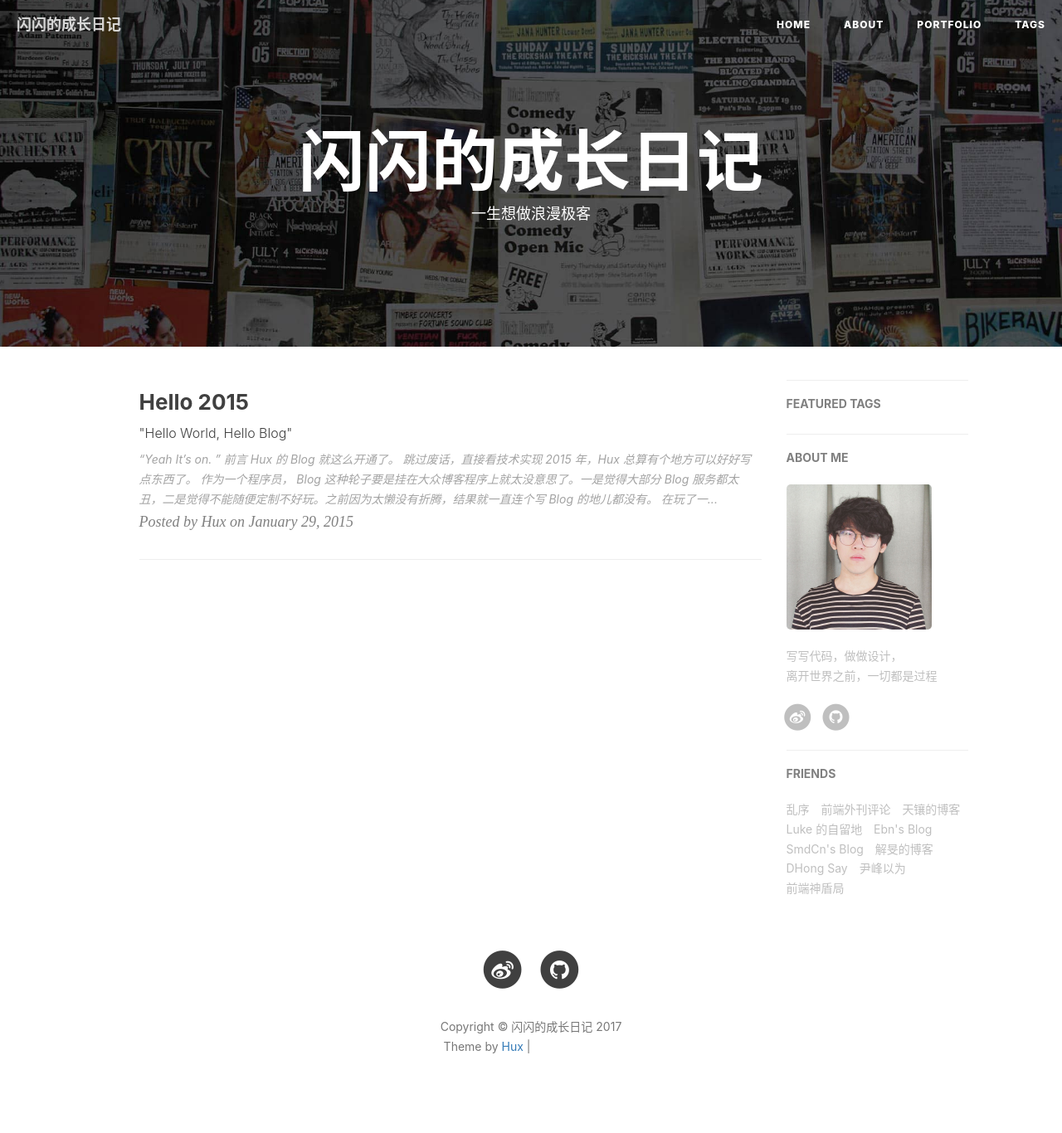
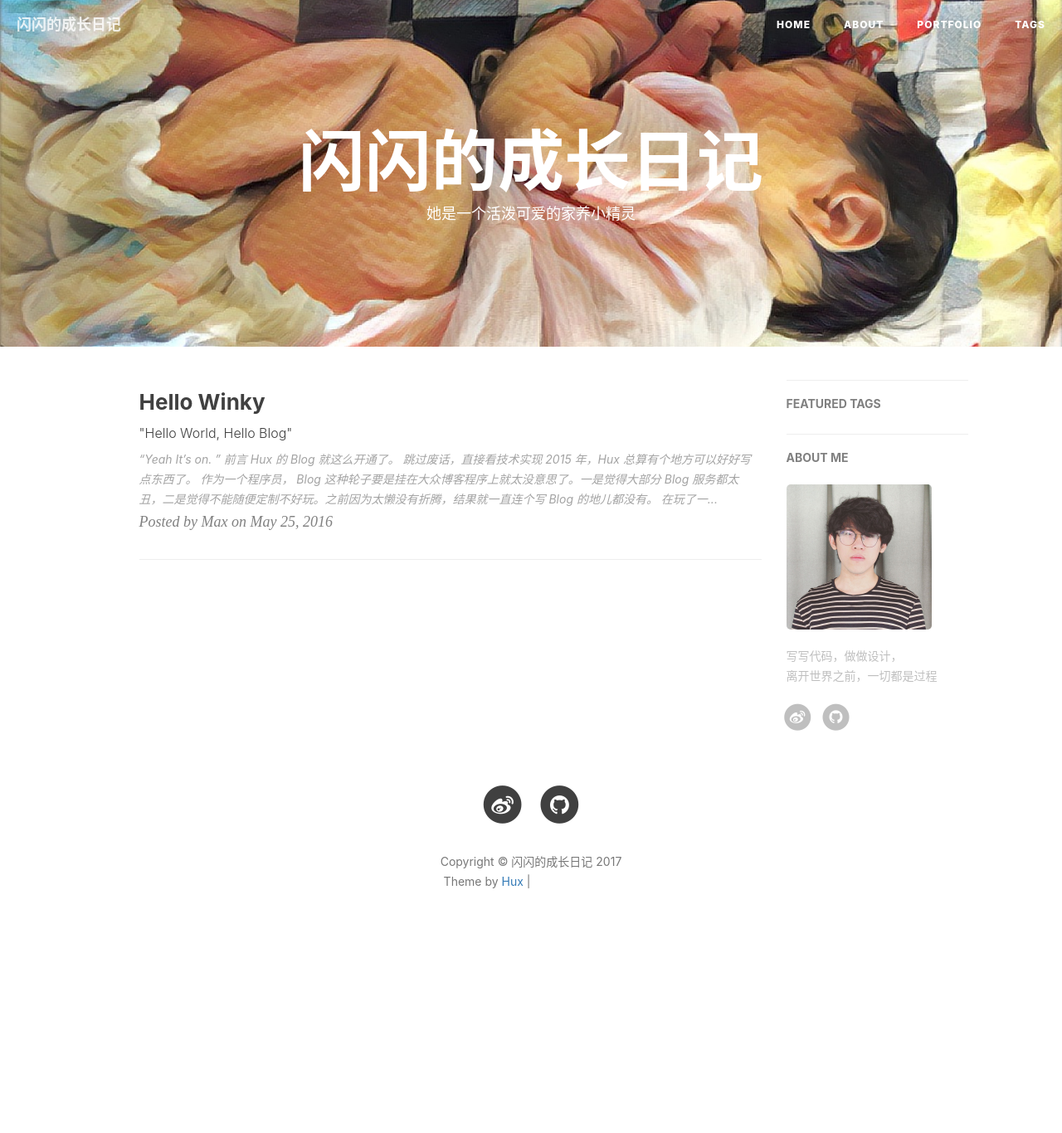
Before and after one commit to CabbageDaddy/cabbagedaddy.github.io, a Jekyll site: the page built from index.html, in a window 1280 px wide. Shown: the whole page at 83% size. Built offline with Jekyll 4.4.1, drawn with Linux system fonts in a browser that asks for light colours; nearby versions of some CDN libraries; the list of posts is cut into pages by our own code; comment, search, counter and statistics services are not loaded; after the commit the page ends 1167 px from its top, so only the background shows below that; grey boxes are pictures that could not be loaded.

Commit message:
title img

```diff
--- a/_config.yml
+++ b/_config.yml
@@ -1,6 +1,6 @@
 # Site settings
 title: 闪闪的成长日记
-SEOTitle: lalala
+SEOTitle: 闪闪的成长日记
 header-img: img/home-bg.jpg
 email: kmy10489871@gmail.com
 description: "她是一个活泼可爱的家养小精灵"
@@ -90,40 +90,4 @@ service-worker: true
 
 
 
-# Friends
-friends: [
-    {
-    #     title: "Su",
-    #     href: "http://su.gallery/"
-    # },{
-        title: "乱序",
-        href: "http://mida.re/"
-    },{
-        title: "前端外刊评论",
-        href: "http://qianduan.guru/"
-    },{
-        title: "天镶的博客",
-        href: "http://lingyu.wang/"
-    },{
-        title: "Luke 的自留地",
-        href: "http://hmqk1995.github.io"
-    },{
-        title: "Ebn's Blog",
-        href: "http://ebnbin.com/"
-    },{
-        title: "SmdCn's Blog",
-        href: "http://blog.smdcn.net"
-    },{
-        title: "解旻的博客",
-        href: "http://xieminis.me/"
-    },{
-        title: "DHong Say",
-        href: "http://dhong.co"
-    },{
-        title: "尹峰以为",
-        href: "http://ingf.github.io/"
-    },{
-        title: "前端神盾局",
-        href: "http://wepiaofei.github.io/blog/"
-    }
-]
+# Friends (delete)
--- a/_posts/2014-01-29-hello-2015.markdown
+++ b/_posts/2014-01-29-hello-2015.markdown
@@ -1,9 +1,9 @@
 ---
 layout:     post
-title:      "Hello 2015"
+title:      "Hello Winky"
 subtitle:   " \"Hello World, Hello Blog\""
-date:       2015-01-29 12:00:00
-author:     "Hux"
+date:       2016-05-25 10:35:00
+author:     "Max"
 header-img: "img/post-bg-2015.jpg"
 catalog: true
 tags:
--- a/index.html
+++ b/index.html
@@ -1,6 +1,6 @@
 ---
 layout: page
-description: "一生想做浪漫极客"
+description: "她是一个活泼可爱的家养小精灵"
 ---
 
 {% for post in paginator.posts %}
```
Also changed, not shown: img/home-bg.jpg, 3 other files.
